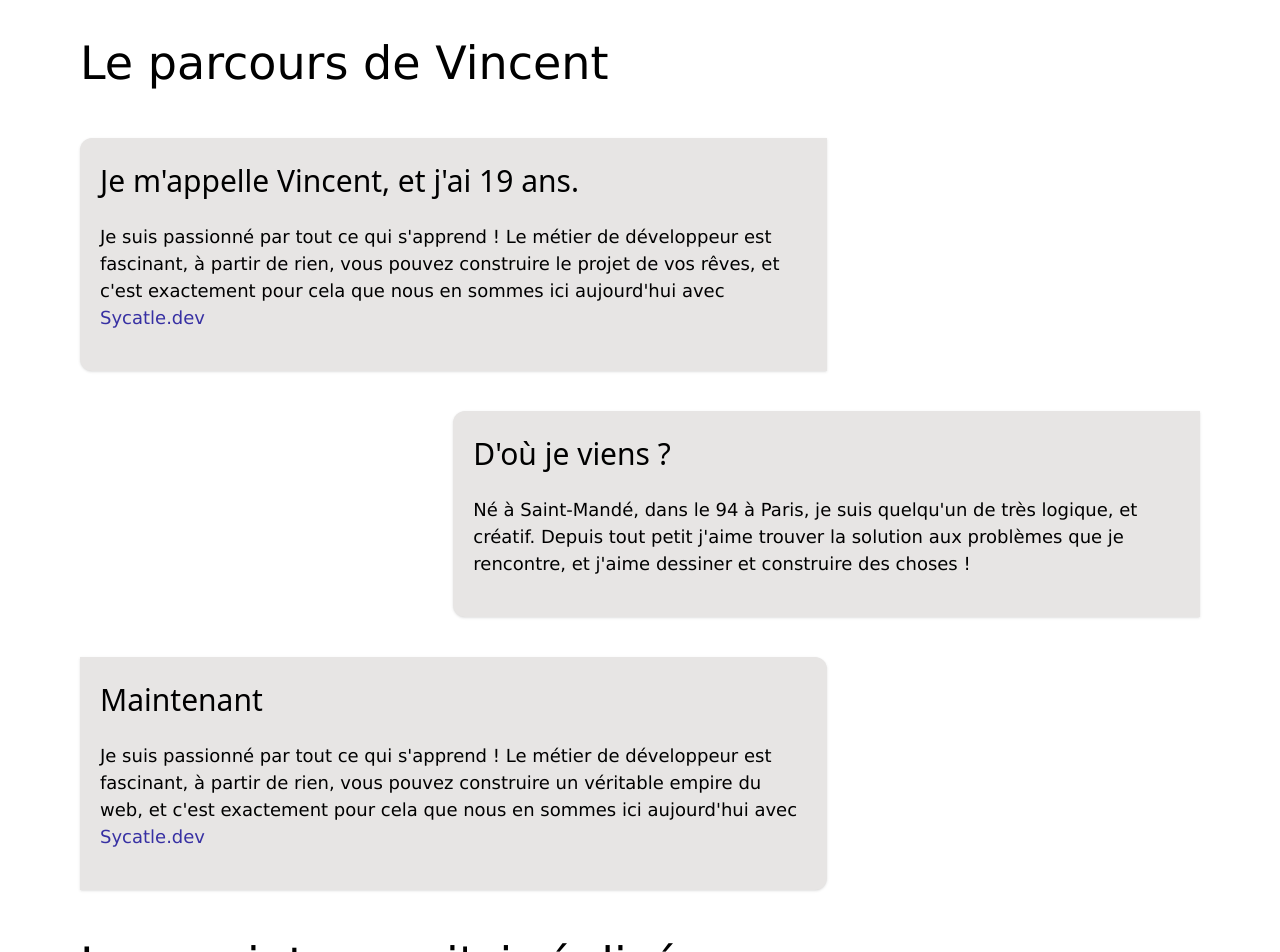
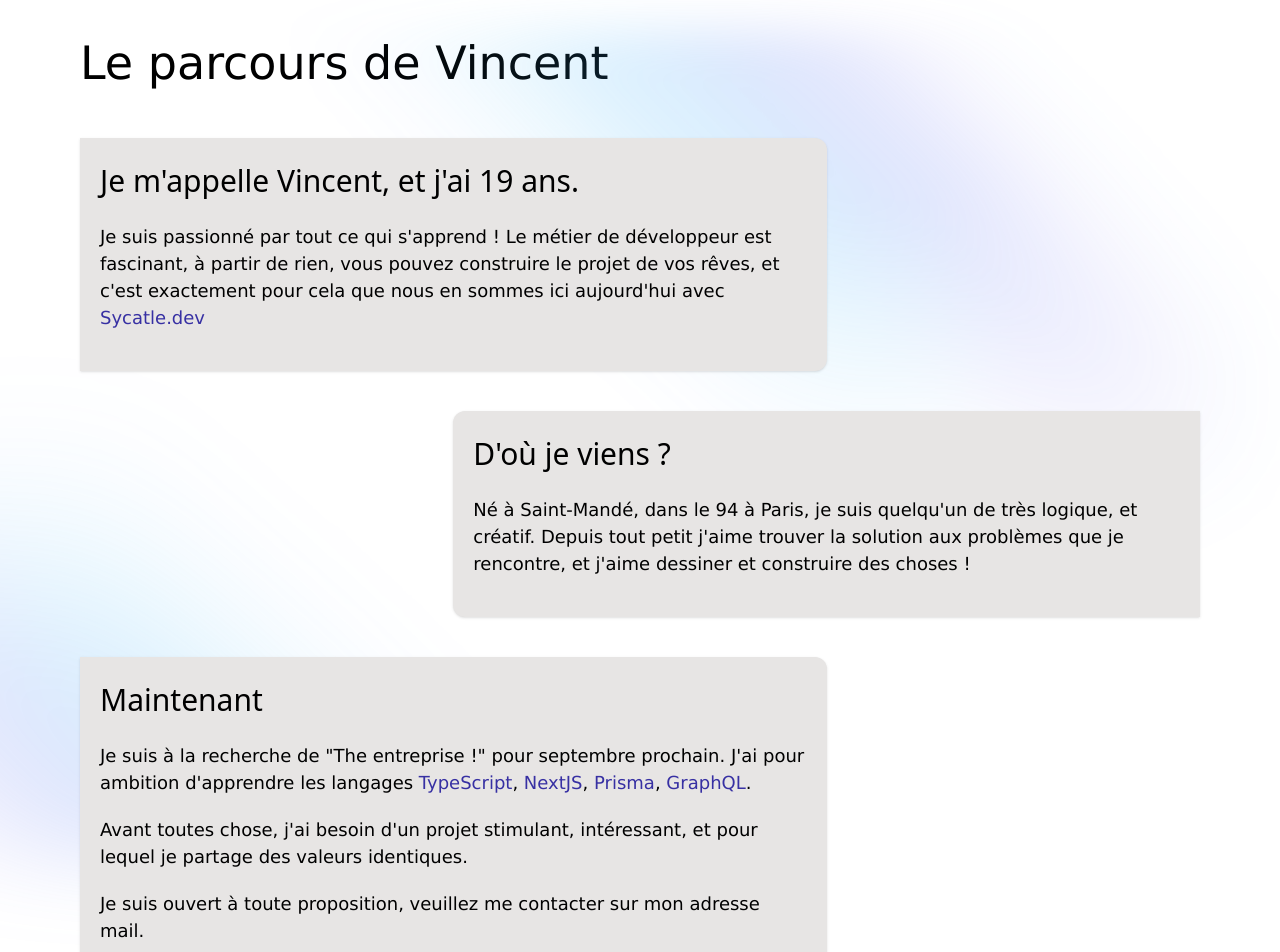
Before and after one commit to Azonesbz/vincentavez, a React (Vite) app in the folder client/: page / in a window 1280 px wide. Shown: the part 880-1832 px from the top of the page. Built offline with nearby package versions, Linux system fonts and the light colour scheme; a web font is replaced by a local one.

Commit message:
updated content

```diff
--- a/client/src/components/career/Career.jsx
+++ b/client/src/components/career/Career.jsx
@@ -3,27 +3,30 @@ import { Link } from "react-router-dom"
 export default function Career(){
     return (
         <>
-            <section className="container min-h-screen mt-10 flex-grow w-full" id="Actualité">
-                <h1 className="font-light">Le parcours de Vincent</h1>
-                <div className="bg-stone-200 w-2/3 mt-10 p-5 rounded-l-xl shadow mr-auto">
+            <section className="container min-h-screen mt-10 flex-grow w-full relative z-1" id="Actualité">
+                <h1 className="font-light relative z-0">Le parcours de Vincent</h1>
+                <img className='absolute inset-0 z-1 blur-xl' src="/blurblue.png" alt="blur image" />
+                <img className='absolute top-72 right-96 z-1 rotate-180 blur-2xl' src="/blurblue.png" alt="blur image" />
+                <div className="bg-stone-200 w-2/3 mt-10 p-5 rounded-r-xl shadow mr-auto relative z-2">
                     <h2>Je m'appelle Vincent, et j'ai 19 ans.</h2>
                     <div className="flex flex-col space-y-5">
                         <p className="mt-5">Je suis passionné par tout ce qui s'apprend ! Le métier de développeur est fascinant, à partir de rien, vous pouvez construire le projet de vos rêves, et c'est exactement pour cela que nous en sommes ici aujourd'hui avec <Link className="text-indigo-800" to="https://sycatle.dev">Sycatle.dev</Link></p>
                         <p className="mt-5"></p>
                     </div>
                 </div>
-                <div className="bg-stone-200 w-2/3 mt-10 p-5 rounded-l-xl shadow ml-auto">
+                <div className="bg-stone-200 w-2/3 mt-10 p-5 rounded-l-xl shadow ml-auto relative z-2">
                     <h2>D'où je viens ?</h2>
                     <div className="flex flex-col space-y-5">
                         <p className="mt-5">Né à Saint-Mandé, dans le 94 à Paris, je suis quelqu'un de très logique, et créatif. Depuis tout petit j'aime trouver la solution aux problèmes que je rencontre, et j'aime dessiner et construire des choses !</p>
                         <p className="mt-5"></p>
                     </div>
                 </div>
-                <div className="bg-stone-200 w-2/3 mt-10 p-5 rounded-r-xl shadow mr-auto">
+                <div className="bg-stone-200 w-2/3 mt-10 p-5 rounded-r-xl shadow mr-auto relative z-2">
                     <h2>Maintenant</h2>
                     <div className="flex flex-col space-y-5">
-                        <p className="mt-5">Je suis passionné par tout ce qui s'apprend ! Le métier de développeur est fascinant, à partir de rien, vous pouvez construire un véritable empire du web, et c'est exactement pour cela que nous en sommes ici aujourd'hui avec <Link className="text-indigo-800" to="https://sycatle.dev">Sycatle.dev</Link></p>
-                        <p className="mt-5"></p>
+                        <p className="mt-5">Je suis à la recherche de "The entreprise !" pour septembre prochain. J'ai pour ambition d'apprendre les langages <Link className="text-indigo-800" to="https://www.typescriptlang.org/" target="_blank">TypeScript</Link>,  <Link className="text-indigo-800" to="https://www.typescriptlang.org/" target="_blank">NextJS</Link>,  <Link className="text-indigo-800" to="https://www.typescriptlang.org/" target="_blank">Prisma</Link>,  <Link className="text-indigo-800" to="https://www.typescriptlang.org/" target="_blank">GraphQL</Link>. </p>
+                        <p className="mt-5">Avant toutes chose, j'ai besoin d'un projet stimulant, intéressant, et pour lequel je partage des valeurs identiques.</p>
+                        <p className="mt-5">Je suis ouvert à toute proposition, veuillez me contacter sur mon adresse mail.</p>
                     </div>
                 </div>
             </section>
```
